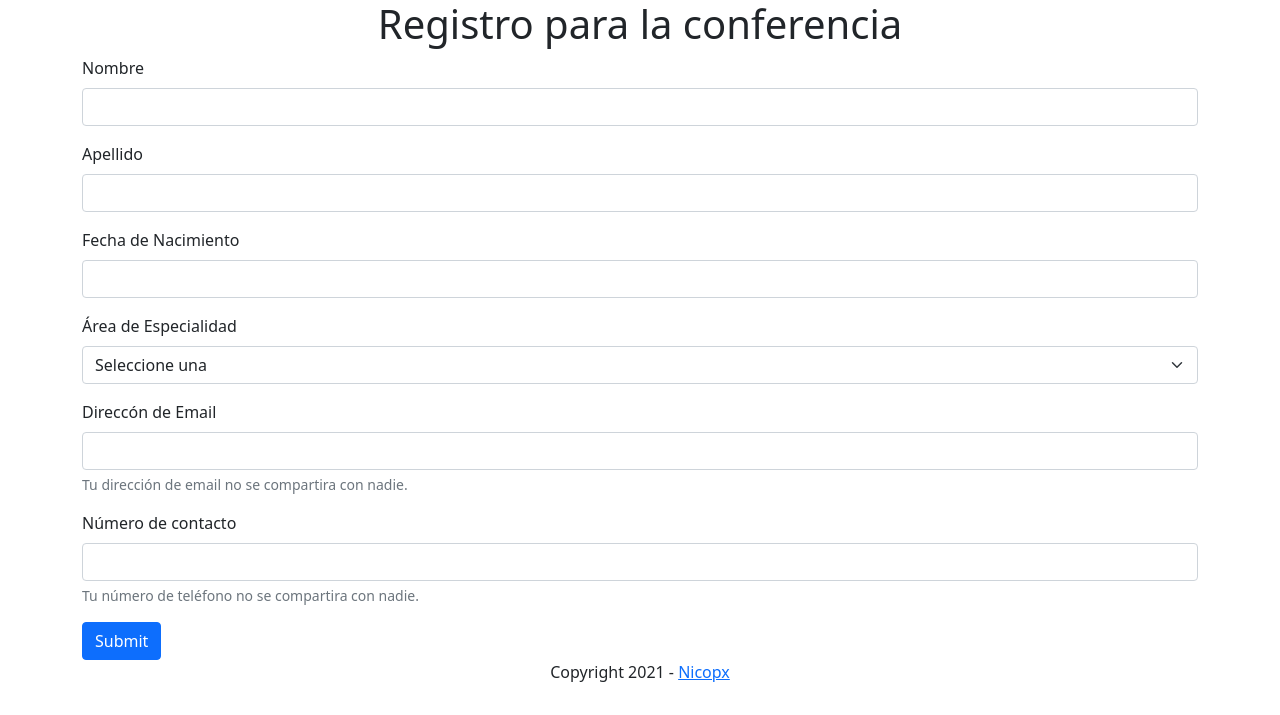
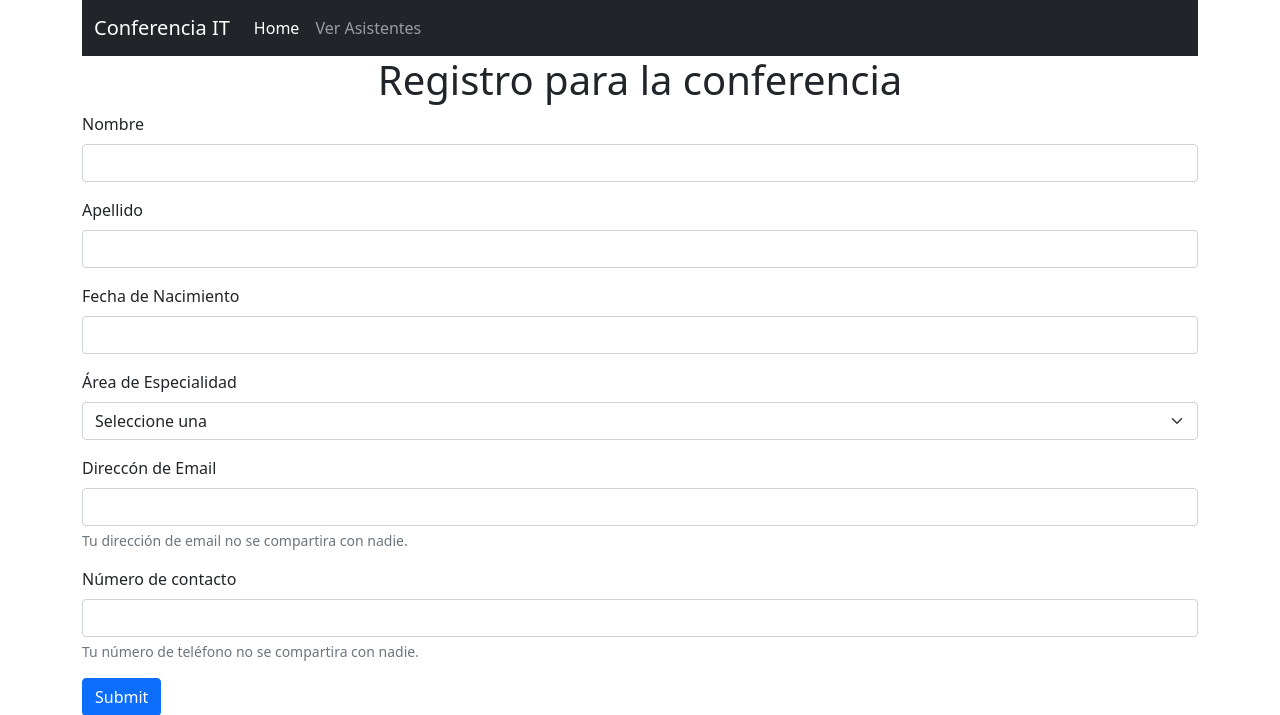
Before and after one commit to Nicopx/asistencia, a PHP site: page /index.php in a window 1280 px wide. Shown: the top 715 px of the page. Run offline with PHP 8.4, Linux system fonts and the light colour scheme; some libraries are stand-ins or nearby versions.

Commit message:
odificacion

```diff
--- a/includes/footer.php
+++ b/includes/footer.php
@@ -10,12 +10,19 @@
 <!-- Option 2: Separate Popper and Bootstrap JS -->
 <script src="https://cdn.jsdelivr.net/npm/@popperjs/core@2.9.2/dist/umd/popper.min.js" integrity="sha384-IQsoLXl5PILFhosVNubq5LC7Qb9DXgDA9i+tQ8Zj3iwWAwPtgFTxbJ8NT4GN1R8p" crossorigin="anonymous"></script>
 <script src="https://cdn.jsdelivr.net/npm/bootstrap@5.0.2/dist/js/bootstrap.min.js" integrity="sha384-cVKIPhGWiC2Al4u+LWgxfKTRIcfu0JTxR+EQDz/bgldoEyl4H0zUF0QKbrJ0EcQF" crossorigin="anonymous"></script>
+<link rel="stylesheet" href="//code.jquery.com/ui/1.12.1/themes/base/jquery-ui.css">
 <script src="https://code.jquery.com/jquery-1.12.4.js"></script>
 <script src="https://code.jquery.com/ui/1.12.1/jquery-ui.js"></script>
     <script>
       $( function() {
-        $( "#fecha_nacimiento" ).datepicker();
-      } );
+        $( "#fecha_nacimiento" ).datepicker({
+          changeMonth: true,
+          changeYear: true,
+          dateFormat: "yy-mm-dd",
+          yearRange: "-100:+0"
+        })
+        ;
+      });
     </script>
 </body>
 </html>
--- a/includes/header.php
+++ b/includes/header.php
@@ -13,3 +13,17 @@
   </head>
   <body>
     <div class="container">
+    <nav class="navbar navbar-expand-lg navbar-dark bg-dark">
+    <div class="container-fluid">
+      <a class="navbar-brand" href="index.php">Conferencia IT</a>
+      <button class="navbar-toggler" type="button" data-bs-toggle="collapse" data-bs-target="#navbarNavAltMarkup" aria-controls="navbarNavAltMarkup" aria-expanded="false" aria-label="Toggle navigation">
+        <span class="navbar-toggler-icon"></span>
+      </button>
+      <div class="collapse navbar-collapse" id="navbarNavAltMarkup">
+        <div class="navbar-nav">
+          <a class="nav-link active" aria-current="page" href="index.php">Home</a>
+          <a class="nav-link" href="ver_registrados.php">Ver Asistentes</a>
+        </div>
+      </div>
+    </div>
+</nav>
```
